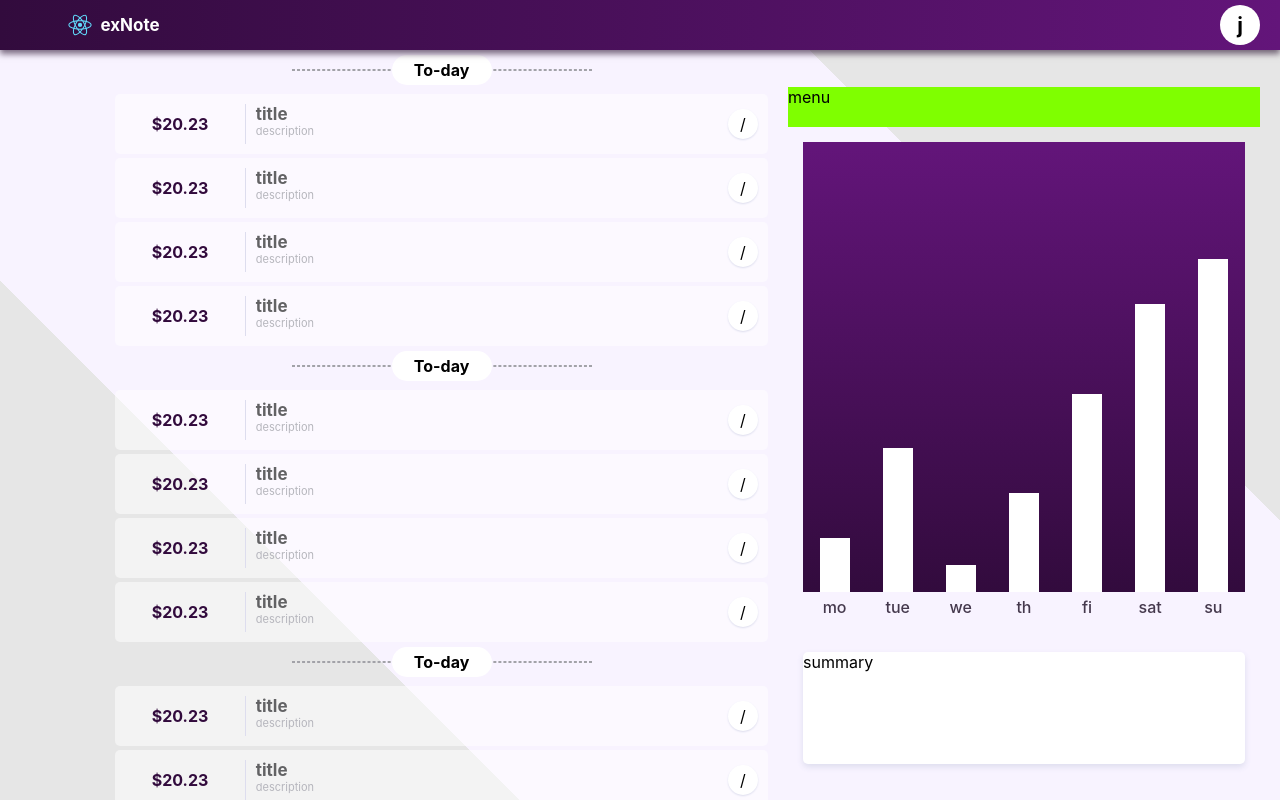
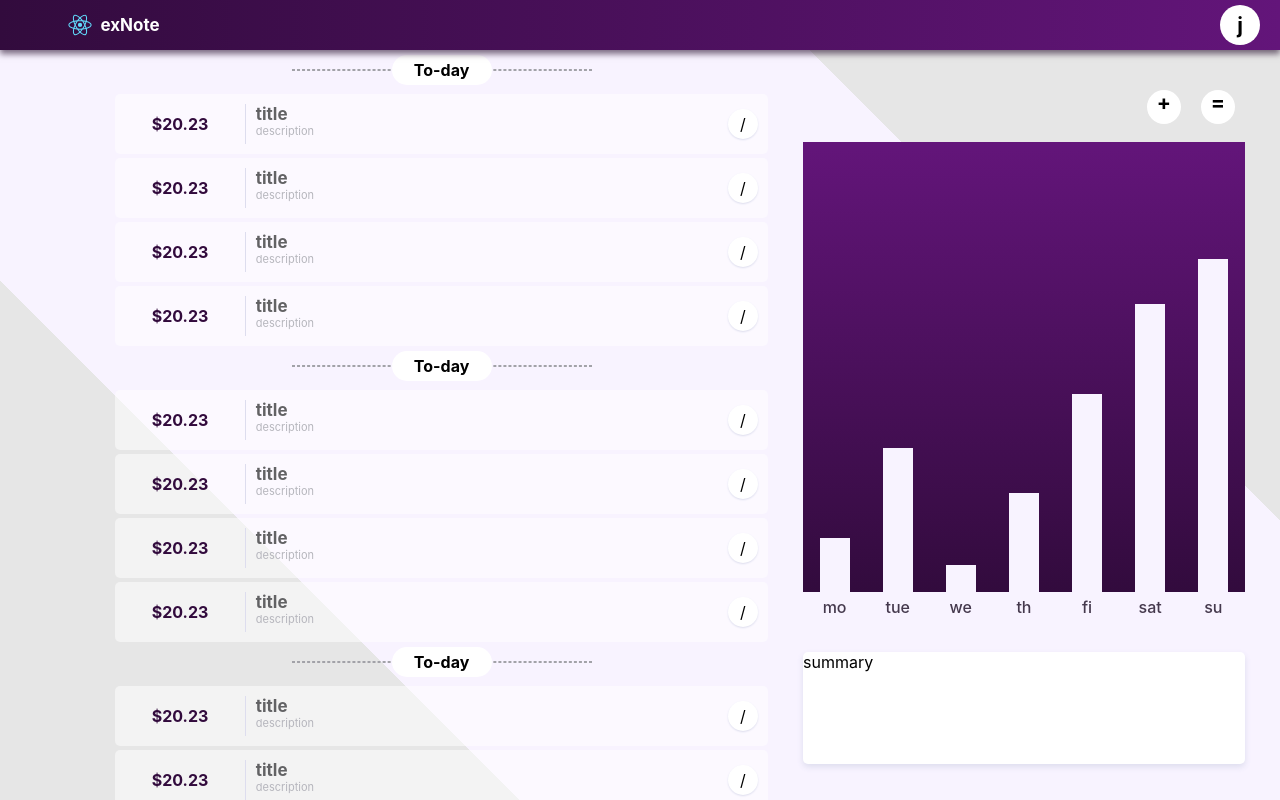
Before and after one commit to tuyishimejeandamour/food, a React (Create React App) app: page / in a window 1280 px wide. Built offline with nearby package versions, Linux system fonts and the light colour scheme.

Commit message:
adding menu

```diff
--- a/src/components/chart/chart.css
+++ b/src/components/chart/chart.css
@@ -27,7 +27,7 @@
         color: rgb(69, 57, 77);
 }
 .bars div{
-    background: white;
+    background: rgb(248, 243, 255);
     width: 30px;
     margin-right: auto;
     margin-left: auto;
--- a/src/components/menu/Menu.css
+++ b/src/components/menu/Menu.css
@@ -0,0 +1,19 @@
+.menu-container{
+    width: 100%;
+    height: 100%;
+    display: flex;
+    justify-content: flex-end;
+    align-items: center;
+}
+
+.button{
+    display: flex;
+    justify-content: center;
+    width: 34px;
+    height: 34px;
+    border-radius: 50%;
+    margin-right: 20px;
+    background-color: white;
+    font-weight: bold;
+    font-size: 21px;
+}
--- a/src/components/menu/Menu.js
+++ b/src/components/menu/Menu.js
@@ -1,11 +1,20 @@
+import Margin from '../shared/margin'
 import './Menu.css'
 
 function Menu() {
 
     return(
-        <div>
-            menu
+        <Margin margin="5px">
+         <div className="menu-container">
+         <div className="button">
+              <span>+</span>
+            </div>
+            <div className="button">
+              <span>=</span>
+            </div>
         </div>
+
+        </Margin>
     )
 }
 
--- a/src/pages/home.css
+++ b/src/pages/home.css
@@ -33,7 +33,6 @@
 }
 
 .menu{
-    background-color: chartreuse;
     width: 100%;
     height: 40px;
     margin-top: 20px;
```
